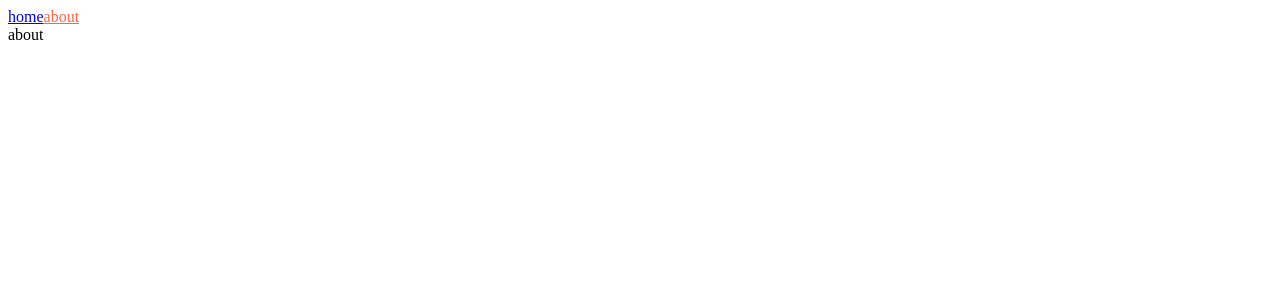
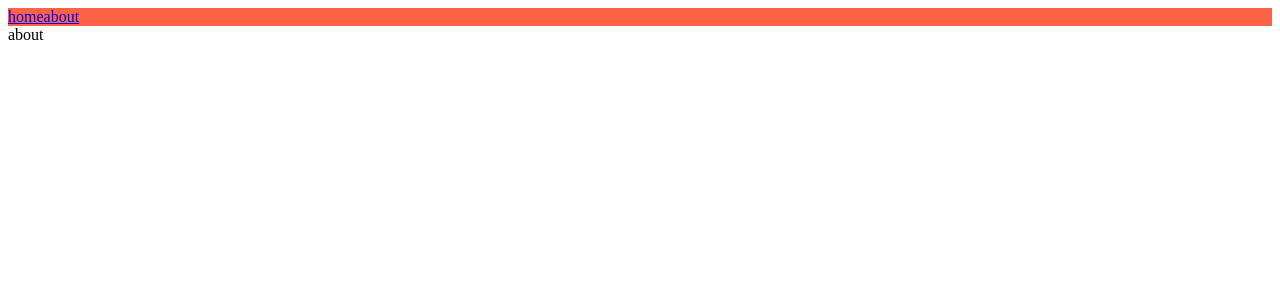
Before and after one commit to flsnrtmmyungju/nexttest, a Next.js app: page /about in a window 1280 px wide. Shown: the top 300 px of the page. Built offline with nearby package versions, Linux system fonts and the light colour scheme.

Commit message:
css모듈 사용하지않고 스타일링하는 방법

```diff
--- a/components/NavBar.js
+++ b/components/NavBar.js
@@ -1,13 +1,21 @@
 import Link from "next/link";
 import { useRouter } from "next/router"
-import styles from "./NavBar.module.css"
 
 export default function NavBar() {
     const router = useRouter()
     return <nav >
         {/* 추천하진 않지만 style 사용하는 방법 */}
         {/* <Link href="/" style={{ color: router.pathname === "/" ? 'red' : 'blue' }}>home</Link> */}
-        <Link href="/" className={router.pathname === "/" ? styles.active : ""}>home</Link>
-        <Link href="/about" className={router.pathname === "/about" ? styles.active : ""}>about</Link>
+        <Link href="/" ><span className={router.pathname === "/" ? "active" : '' }  >home</span></Link>
+        <Link href="/about">about</Link>
+        <style jsx>{`
+            nav{ background-color : tomato;
+            }
+            .active{
+                text-decoration: none;
+                color:yellow;
+            }
+
+         `}</style>
     </nav>
 }
--- a/components/NavBar.module.css
+++ /dev/null
@@ -1,3 +0,0 @@
-.active {
-    color: tomato
-}
```
Also changed, not shown: jsconfig.json (+9 -9 lines).
